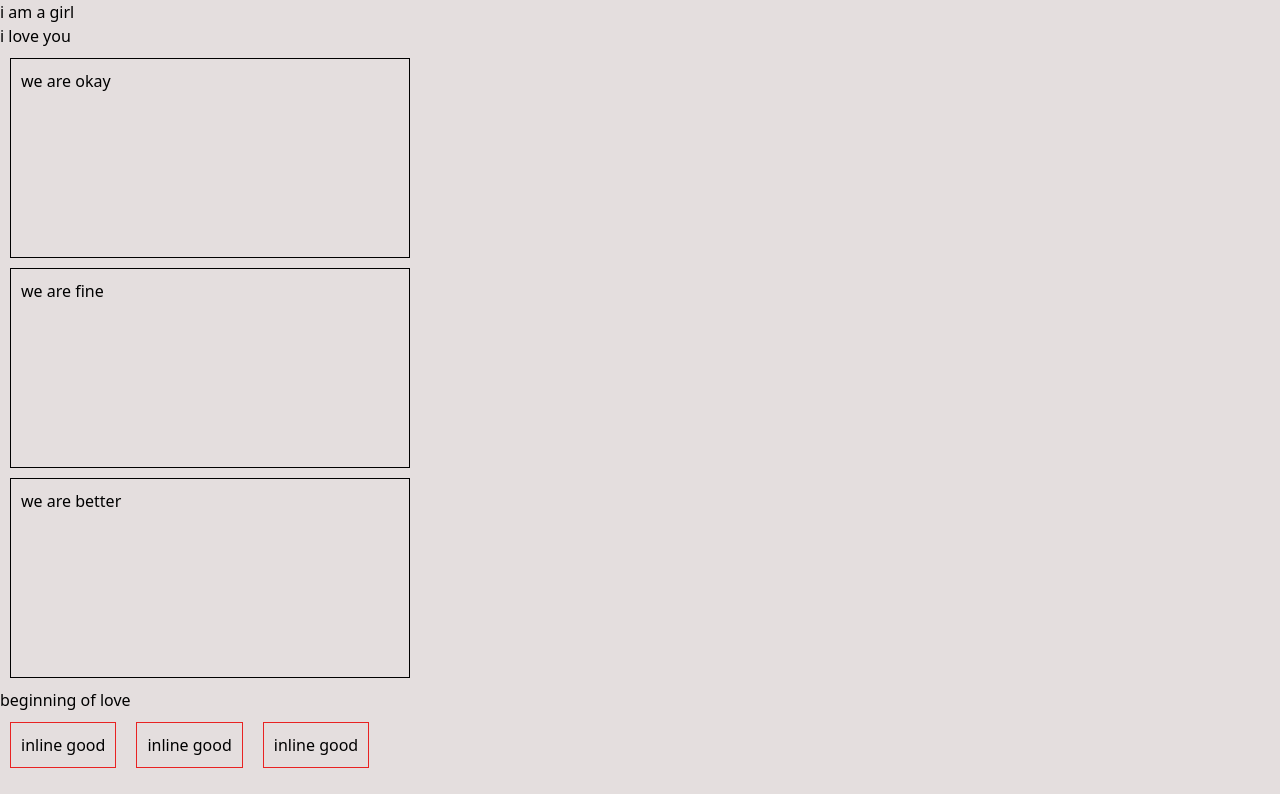
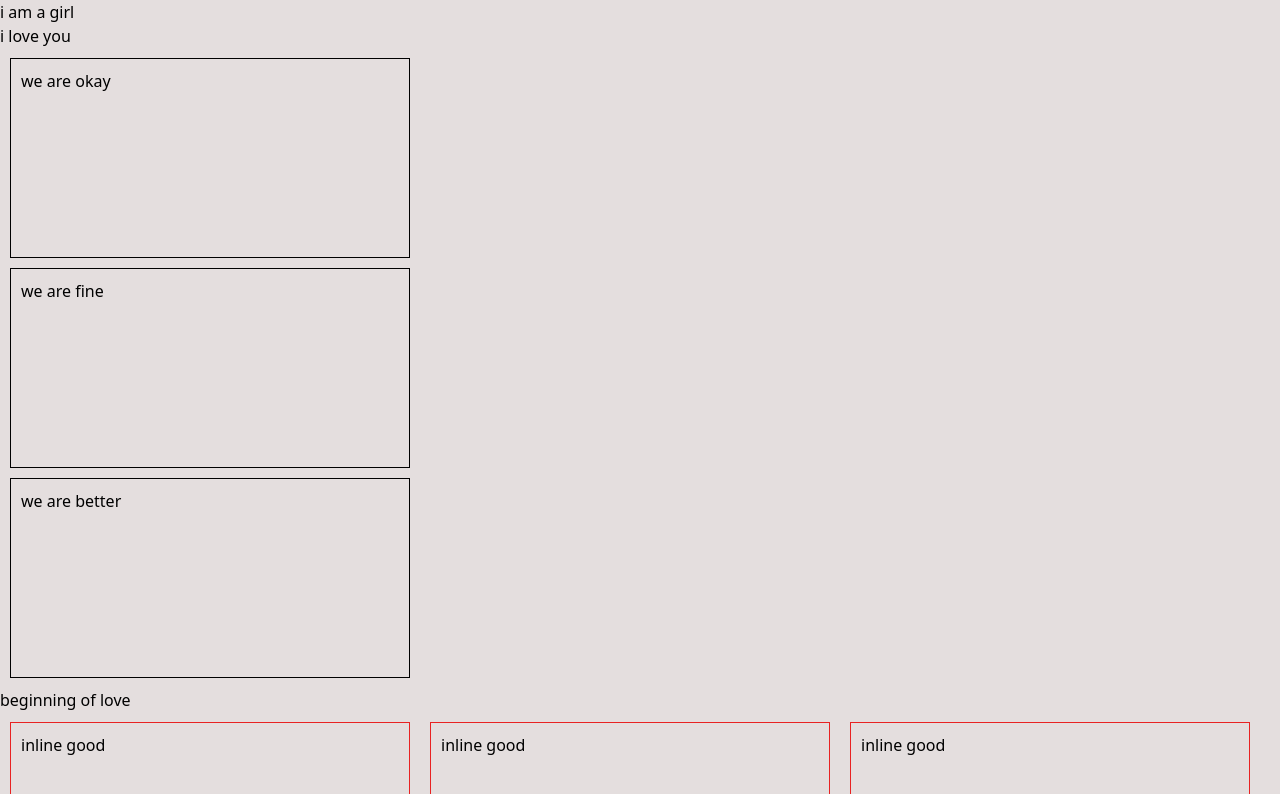
Before and after one commit to Preciousnnebuogor/Online--Store-, a Next.js app: page /tutorial in a window 1280 px wide. Shown: the top 794 px of the page. Built offline with nearby package versions, Linux system fonts and the light colour scheme.

Commit message:
width and height

```diff
--- a/src/components/toturial/css.module.css
+++ b/src/components/toturial/css.module.css
@@ -9,5 +9,7 @@
     padding: 10px;
     margin: 10px;
     border: 1px solid #e82222;
-    display: inline-block;
+    display: inline-flex;
+    width: 400px;
+    height: 200px;
 }
```
